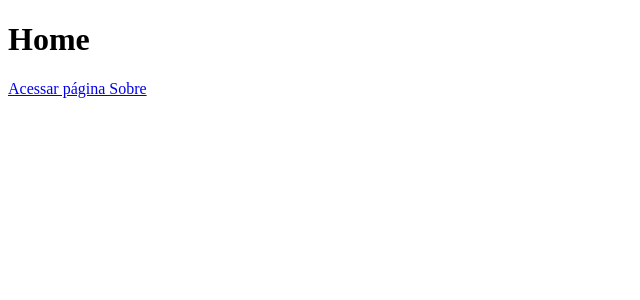
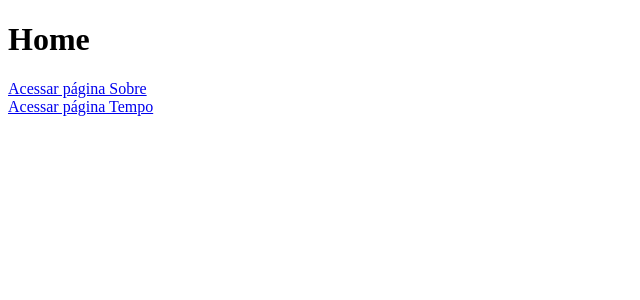
Before and after one commit to adoglesio/ideiaServi-os, a Next.js app: page / in a window 1280 px wide. Shown: the top 300 px of the page, without its empty margins (0-640 px from the left). Built offline with nearby package versions, Linux system fonts and the light colour scheme.

Commit message:
Página tempo

```diff
--- a/pages/index.js
+++ b/pages/index.js
@@ -7,6 +7,9 @@ function Home() {
         <Link href="/sobre">
             <a>Acessar página Sobre</a>
         </Link>
+        <div><Link href="/tempo">
+            <a>Acessar página Tempo</a>
+        </Link></div>
     </div>)
 }
 
--- a/pages/sobre.js
+++ b/pages/sobre.js
@@ -11,4 +11,4 @@ function Sobre() {
 }
 
 
-export default Home
+export default Sobre
--- a/pages/tempo.js
+++ b/pages/tempo.js
@@ -12,14 +12,14 @@ function Tempo(props) {
 }
 
 export function getStaticProps() {
-    console.log('> Passando pelo getStaticProps();')
+    console.log('> Passando pelo getStaticProps();');
     const staticDate = new Date();
-    const dynamicDateString = staticDate.toGMTString();
+    const staticDateString = staticDate.toGMTString();
 
     return {
         props: {
             staticDateString
-        }
+        },
     }
 }
 
```
